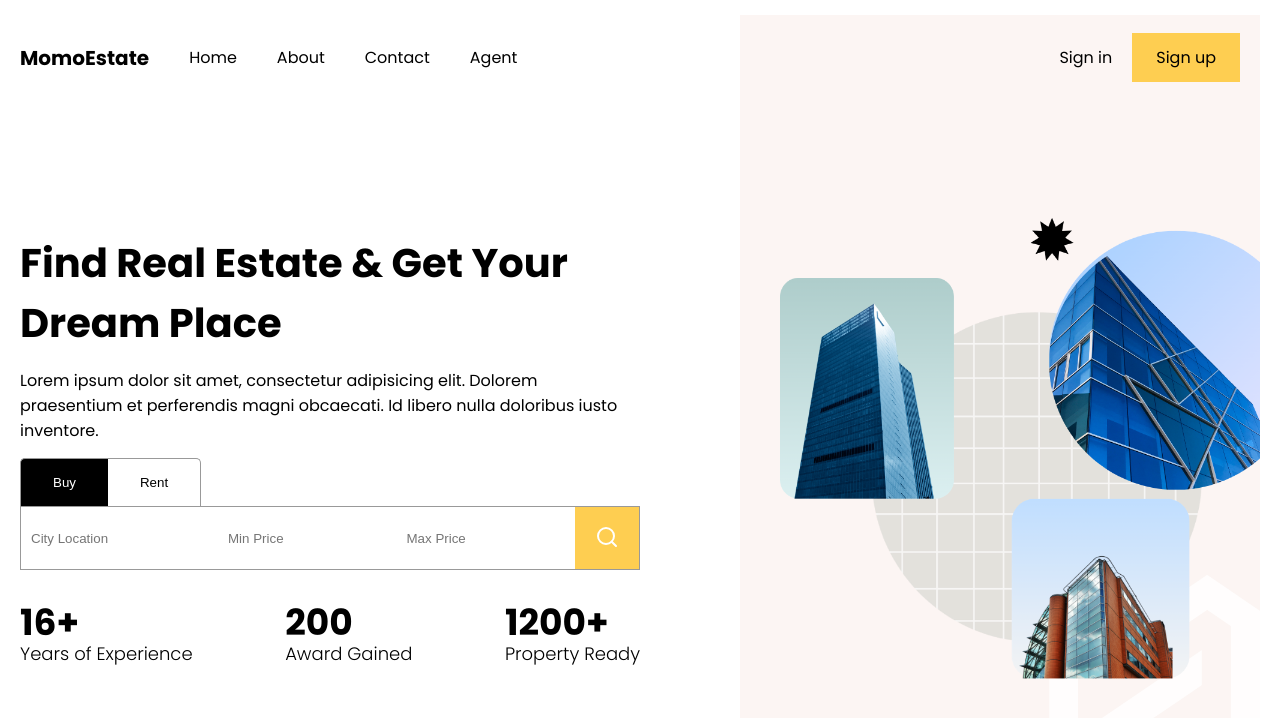
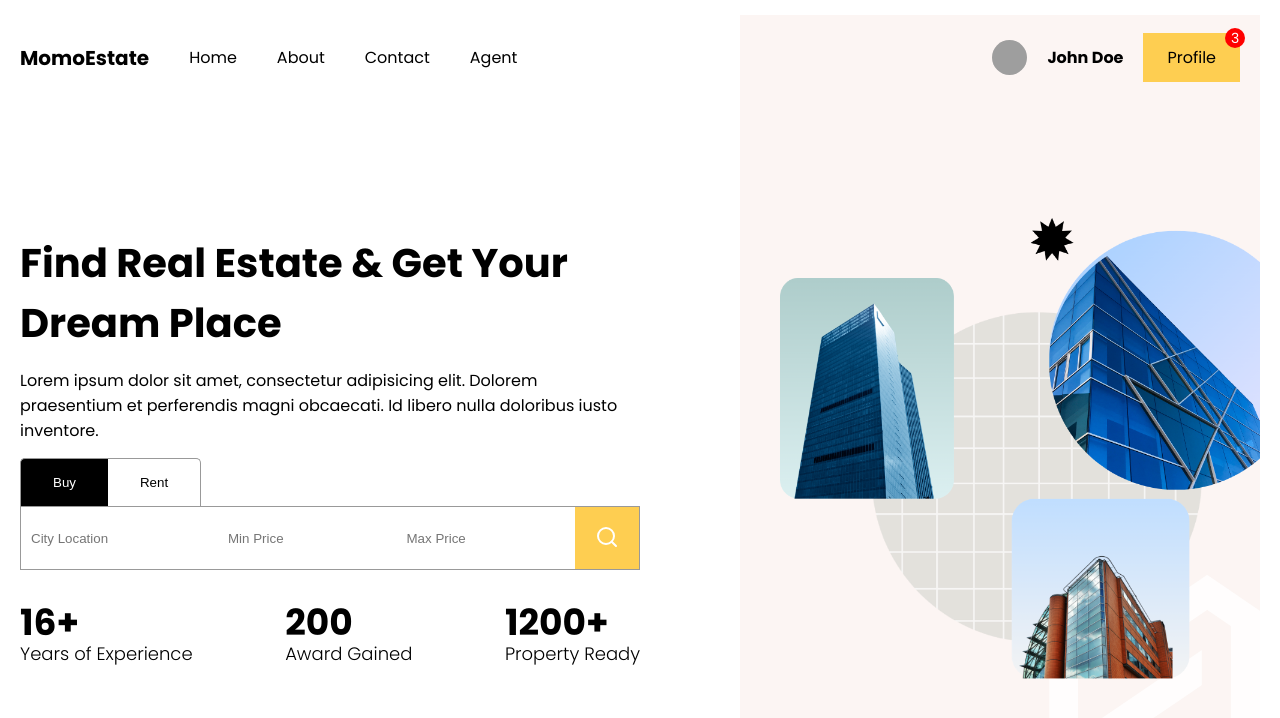
Before and after one commit to thynamoral/real-estate-website, a React (Vite) app in the folder packages/client/: page / in a window 1280 px wide. Shown: the top 718 px of the page. Built offline with nearby package versions, Linux system fonts and the light colour scheme; grey boxes are pictures that could not be loaded.

Commit message:
add provider and update function

```diff
--- a/packages/client/src/components/navbar/Navbar.scss
+++ b/packages/client/src/components/navbar/Navbar.scss
@@ -1,4 +1,5 @@
 @import "../../sass/responsive.scss";
+@import "../../sass/colors.scss";
 
 nav {
   height: 100px;
@@ -53,6 +54,52 @@ nav {
     @include md {
       padding: 0;
       background-color: transparent;
+    }
+
+    .user {
+      width: 100%;
+      display: flex;
+      align-items: center;
+      gap: 20px;
+
+      @include sm {
+        display: none;
+      }
+
+      img {
+        width: 35px;
+        height: 35px;
+        border-radius: 50%;
+        object-fit: cover;
+        margin-left: auto;
+      }
+
+      .username {
+        font-weight: bold;
+      }
+
+      a {
+        position: relative;
+        padding: 12px 24px;
+        border: none;
+        background-color: $yellow;
+        cursor: pointer;
+
+        .notification {
+          position: absolute;
+          top: -5px;
+          right: -5px;
+          width: 20px;
+          height: 20px;
+          display: flex;
+          align-items: center;
+          justify-content: center;
+          font-size: 14px;
+          color: #fff;
+          background-color: red;
+          border-radius: 50%;
+        }
+      }
     }
 
     #signIn {
--- a/packages/client/src/components/navbar/Navbar.tsx
+++ b/packages/client/src/components/navbar/Navbar.tsx
@@ -1,19 +1,20 @@
-import { Menu } from "lucide-react";
-import "./Navbar.scss";
-import useToggle from "@/hooks/useToggle";
 import { useEffect } from "react";
 import { Link } from "react-router-dom";
+import { Menu } from "lucide-react";
+import { useAppContext } from "@/contexts/AppProvider";
+import useToggle from "@/hooks/useToggle";
+import "./Navbar.scss";
+import { userData } from "@/lib/mockData";
 const Navbar = () => {
   const { isToggle, setIsToggle } = useToggle();
-
-  // console.log(isToggle);
+  const { state } = useAppContext();
 
   // eslint-disable-next-line @typescript-eslint/no-explicit-any
-  const handleMousedown = (event: any) => {
-    if (!event.target.classList.contains("mobileNavbar")) {
+  const handleMousedown = (event: MouseEvent) => {
+    const menuElement = document.querySelector(".mobileNavbar");
+    if (menuElement && !menuElement.contains(event.target as Node)) {
       setIsToggle(false);
     }
-    // console.log(event.target.className);
   };
 
   useEffect(() => {
@@ -35,12 +36,25 @@ const Navbar = () => {
         </div>
       </div>
       <div className="right">
+        {state.isAuthenticated ? (
+          <div className="user">
+            <img src={userData.img} />
+            <span className="username">{userData.name}</span>
+            <Link to="/profile">
+              <span>Profile</span>
+              <span className="notification">3</span>
+            </Link>
+          </div>
+        ) : (
+          <>
             <Link id="signIn" to="/">
               Sign in
             </Link>
             <Link id="signUp" to="/">
               Sign up
             </Link>
+          </>
+        )}
         {/* nav links menu for mobile/tablet */}
         {!isToggle && (
           <div id="menuIconContainer">
@@ -58,12 +72,27 @@ const Navbar = () => {
             <div id="menuIconContainer2">
               <Menu id="menuIcon" onClick={() => setIsToggle(true)} />
             </div>
-            <Link to="/">Home</Link>
-            <Link to="/">About</Link>
-            <Link to="/">Contact</Link>
-            <Link to="/">Agent</Link>
-            <Link to="/">Sign in</Link>
-            <Link to="/">Sign up</Link>
+            <Link to="/profile" onClick={() => setIsToggle(false)}>
+              <span>Profile</span>
+            </Link>
+            <Link to="/" onClick={() => setIsToggle(false)}>
+              Home
+            </Link>
+            <Link to="/" onClick={() => setIsToggle(false)}>
+              About
+            </Link>
+            <Link to="/" onClick={() => setIsToggle(false)}>
+              Contact
+            </Link>
+            <Link to="/" onClick={() => setIsToggle(false)}>
+              Agent
+            </Link>
+            <Link to="/" onClick={() => setIsToggle(false)}>
+              Sign in
+            </Link>
+            <Link to="/" onClick={() => setIsToggle(false)}>
+              Sign up
+            </Link>
           </div>
         )}
       </div>
```
Lines whose indentation alone changed are shown as unchanged.
